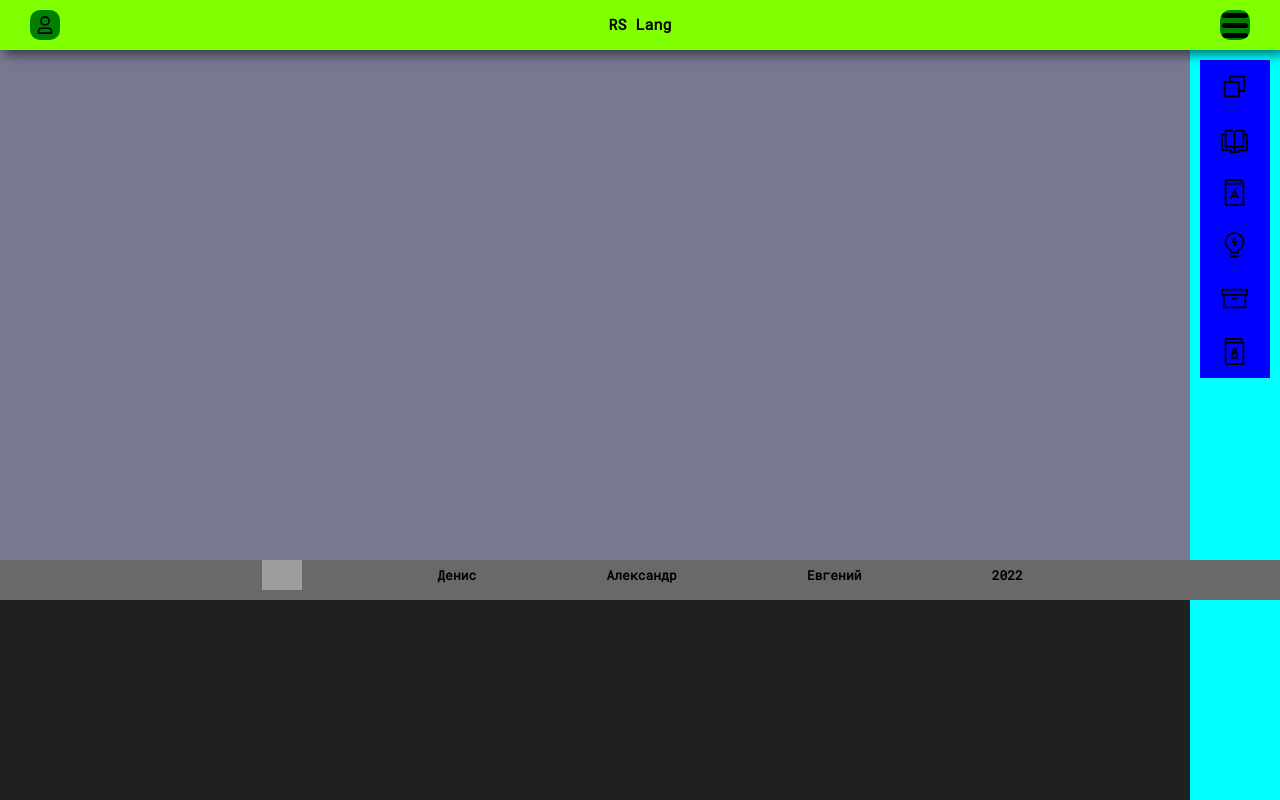
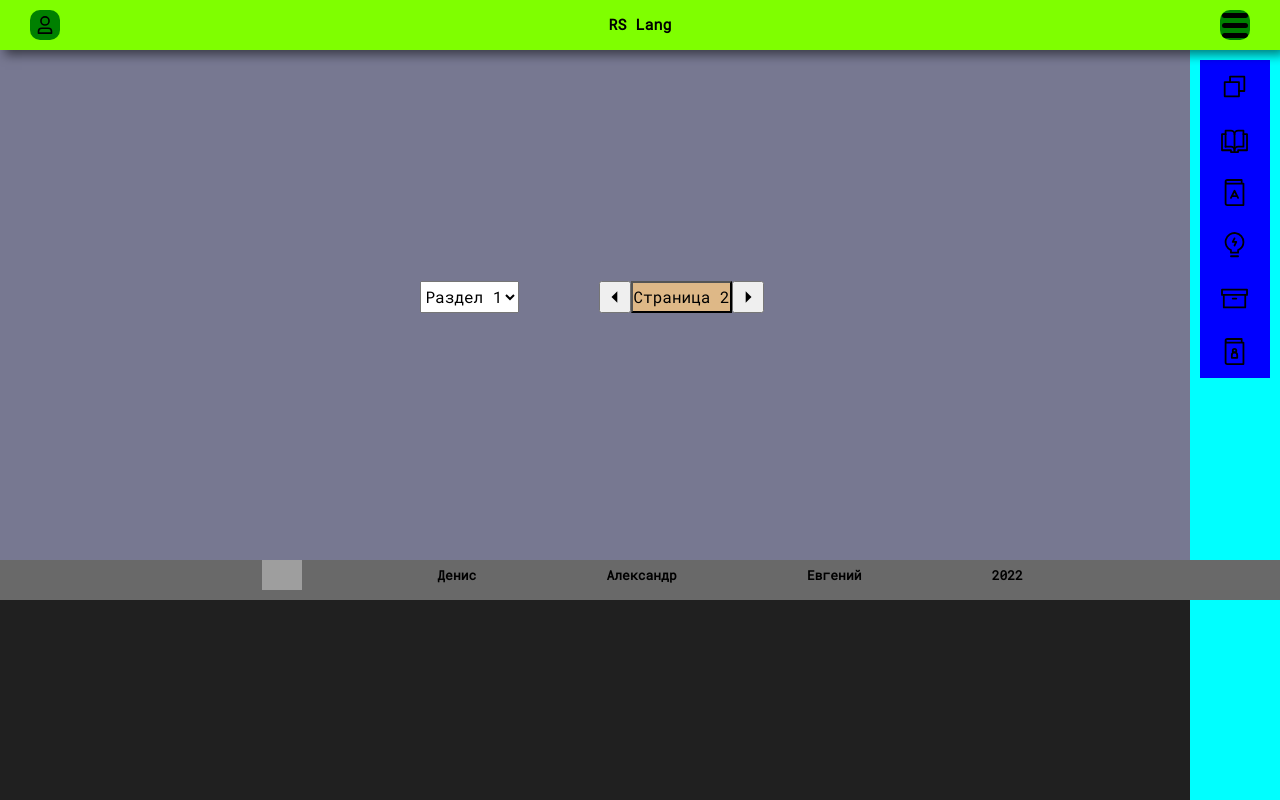
Before and after one commit to denismark94/rslang, a website built with webpack: page src/index.html in a window 1280 px wide. Built offline with nearby package versions, Linux system fonts and the light colour scheme; no server answers; grey boxes are pictures that could not be loaded.

Commit message:
feat: add controls & pagination

```diff
--- a/src/components/app/app.ts
+++ b/src/components/app/app.ts
@@ -15,24 +15,31 @@ class App {
   constructor() {
     this.model = new Model();
     this.view = new View(this.model.baseURL);
-    window.onpopstate = () => this.route();
+    window.onpopstate = (ev: Event) => this.route(ev);
   }
 
   start() {
     this.view.draw(this.state);
+    this.assignListeners();
+    this.changeCurrentPage();
+  }
+
+  changeCurrentPage() {
+    this.view.learn.reassign_selectors();
     this.model
-      .getPage(0, 0)
+      .getPage(this.view.learn.currentPage, this.view.learn.currentChapter)
       .then((data: IWord[]) => {
         this.view.learn.draw_page(data);
       })
       .catch((err) => console.log(err));
   }
 
-  route() {
+  route(ev: Event) {
+    ev.preventDefault();
     const link = window.location.hash.slice(1);
     if (link === this.state) return;
     this.state = link;
-    this.start();
+    this.view.draw(this.state);
   }
 
   testAPI(command: string) {
@@ -166,6 +173,31 @@ class App {
         break;
     }
   }
+
+  assignListeners() {
+    const prev = <HTMLButtonElement>document.getElementById('pagprev');
+    const next = <HTMLButtonElement>document.getElementById('pagnext');
+    const chapterSelector = <HTMLSelectElement>(
+      document.getElementById('chapter_selector')
+    );
+    prev.addEventListener('click', () => {
+      if (this.view.learn.currentPage > 0) {
+        this.view.learn.currentPage -= 1;
+        this.changeCurrentPage();
+      }
+    });
+    next.addEventListener('click', () => {
+      if (this.view.learn.currentPage < 29) {
+        this.view.learn.currentPage += 1;
+        this.changeCurrentPage();
+      }
+    });
+    chapterSelector.addEventListener('change', (event) => {
+      const chapter = (<HTMLSelectElement>event.target).value;
+      this.view.learn.currentChapter = Number(chapter);
+      this.changeCurrentPage();
+    });
+  }
 }
 
 export default App;
--- a/src/components/view/textbook/textbook.ts
+++ b/src/components/view/textbook/textbook.ts
@@ -3,18 +3,66 @@ import IWord from '../../model/iword';
 class TextBookSection {
   baseURL: string;
 
+  currentChapter: number;
+
+  currentPage: number;
+
+  pagesPerChapter = 30;
+
   constructor(url: string) {
     this.baseURL = url;
-    console.log('textbook_constructor_stub');
+    this.currentChapter = 0;
+    this.currentPage = 1;
+    this.draw_selectors();
+    this.reassign_selectors();
   }
 
   draw_page(data: IWord[]) {
-    console.log(data);
     const wordWrapper = <HTMLDivElement>document.querySelector('.words');
     wordWrapper.innerHTML = '';
     data.forEach((wordContents) => {
       wordWrapper.appendChild(this.draw_word(wordContents));
     });
+  }
+
+  draw_selectors() {
+    const pageWrapper = <HTMLSelectElement>(
+      document.querySelector('.pagination')
+    );
+    pageWrapper.innerHTML = '';
+    const backBtn = document.createElement('button');
+    backBtn.id = 'pagprev';
+    backBtn.innerHTML =
+      '<svg viewBox="0 0 24 24"><path d="M14 7l-5 5 5 5V7z"></path></svg>';
+    pageWrapper.appendChild(backBtn);
+
+    const curBtn = document.createElement('button');
+    curBtn.id = 'pagcur';
+    curBtn.classList.add('active');
+    pageWrapper.appendChild(curBtn);
+
+    const nextBtn = document.createElement('button');
+    nextBtn.id = 'pagnext';
+    nextBtn.innerHTML =
+      '<svg viewBox="0 0 24 24"><path d="M10 17l5-5-5-5v10z"></path></svg>';
+    pageWrapper.appendChild(nextBtn);
+  }
+
+  reassign_selectors() {
+    const prev = <HTMLButtonElement>document.getElementById('pagprev');
+    prev.disabled = false;
+    const cur = <HTMLButtonElement>document.getElementById('pagcur');
+    const next = <HTMLButtonElement>document.getElementById('pagnext');
+    next.disabled = false;
+    switch (this.currentPage) {
+      case 0:
+        prev.disabled = true;
+        break;
+      case 29:
+        next.disabled = true;
+        break;
+    }
+    cur.textContent = `Страница ${this.currentPage + 1}`;
   }
 
   draw_word(content: IWord): HTMLDivElement {
--- a/src/index.html
+++ b/src/index.html
@@ -207,7 +207,18 @@
       </div>
     </main>
     <main class="main" id="textbook">
-      <div class="constrols"></div>
+      <div class="controls">
+        <select id="chapter_selector">
+          <option value="0">Раздел 1</option>
+          <option value="1">Раздел 2</option>
+          <option value="2">Раздел 3</option>
+          <option value="3">Раздел 4</option>
+          <option value="4">Раздел 5</option>
+          <option value="5">Раздел 6</option>
+        </select>
+        <div class="pagination">
+        </div>
+      </div>
       <div class="words">
       </div>
     </main>
--- a/src/textbook.scss
+++ b/src/textbook.scss
@@ -1,7 +1,36 @@
 #textbook {
-  padding: 1em 10em 1em 1em;
+  padding: 1em 7em 1em 1em;
+  flex-direction: column;
+  gap: 1em;
+
+  .controls{
+    width: 100%;
+    display: flex;
+    justify-content: center;
+    gap: 5em;
+
+    .pagination {
+      display: flex;
+      align-items: center;
+
+      button {
+        min-width: 2em;
+        height: 2em;
+
+        &.active {
+          background-color: burlywood;
+        }
+
+        &.hidden {
+          display: none;
+        }
+      }
+    }
+
+  }
 
   .words {
+    width: 100%;
     display:flex;
     flex-direction: column;
     gap: 2em;
```
